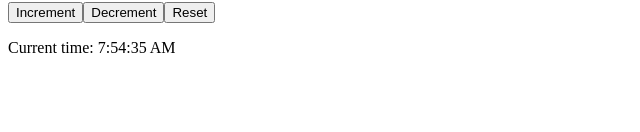
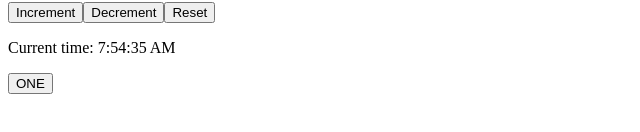
Before and after one commit to RobiChiri/React, a React (Vite) app in the folder vite-project/: page / in a window 1280 px wide. Shown: the part 208-340 px from the top of the page, without its empty margins (0-640 px from the left). Built offline with nearby package versions, Linux system fonts and the light colour scheme.

Commit message:
esercizio-15

```diff
--- a/vite-project/src/App.jsx
+++ b/vite-project/src/App.jsx
@@ -3,6 +3,7 @@
 import { AlertClock } from "./AlertClock";
 import { Counter } from "./Counter";
 import { Clock } from "./Clock";
+import { MouseClicker } from "./MouseClicker";
 
 export function App() {
   function handleButtonClick() {
@@ -16,6 +17,7 @@
       <AlertClock eventHandler={handleButtonClick} />
       <Counter initialValue={0} increment={3} decrement={2} />
       <Clock />
+      <MouseClicker />
     </div>
   );
 }
--- /dev/null
+++ b/vite-project/src/MouseClicker.jsx
@@ -0,0 +1,13 @@
+export function MouseClicker() {
+  function handleButtonClick() {
+    console.log(event.target.name);
+  }
+
+  return (
+    <div>
+      <button name="one" onClick={handleButtonClick}>
+        ONE
+      </button>
+    </div>
+  );
+}
```
